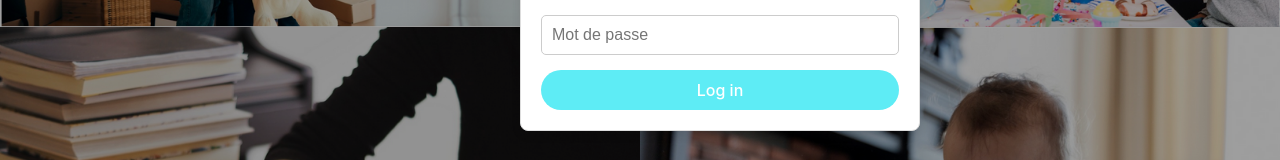
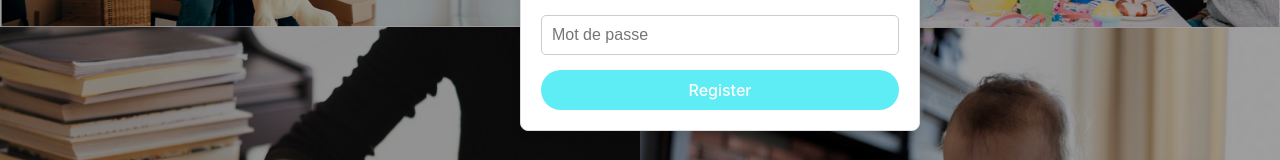
Before and after one commit to Onizaro/overcloud, a React (Vite) app in the folder frontend/: page /register in a window 1280 px wide. Shown: the part 461-621 px from the top of the page. Built offline with nearby package versions, Linux system fonts and the light colour scheme.

Commit message:
fixing misconfigurations in docker-compose.yml and small html issues

```diff
--- a/frontend/src/components/RegisterPage/RegisterPage.tsx
+++ b/frontend/src/components/RegisterPage/RegisterPage.tsx
@@ -120,7 +120,7 @@ const RegisterPage: React.FC = () => {
                     onChange={handleChange}
                     required
                 />
-                <button className="turquoise-button" type="submit">Log in</button>
+                <button className="turquoise-button" type="submit">Register</button>
             </form>
             ) : (
                 <form onSubmit={handleVerifyCode}>
```
Also changed, not shown: 2 other files (tests, documents, lock files or other folders).
